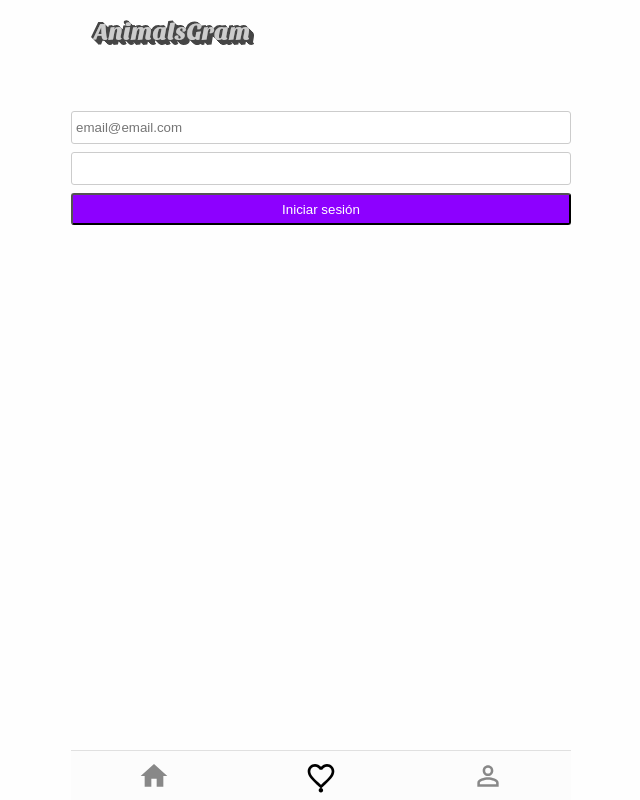
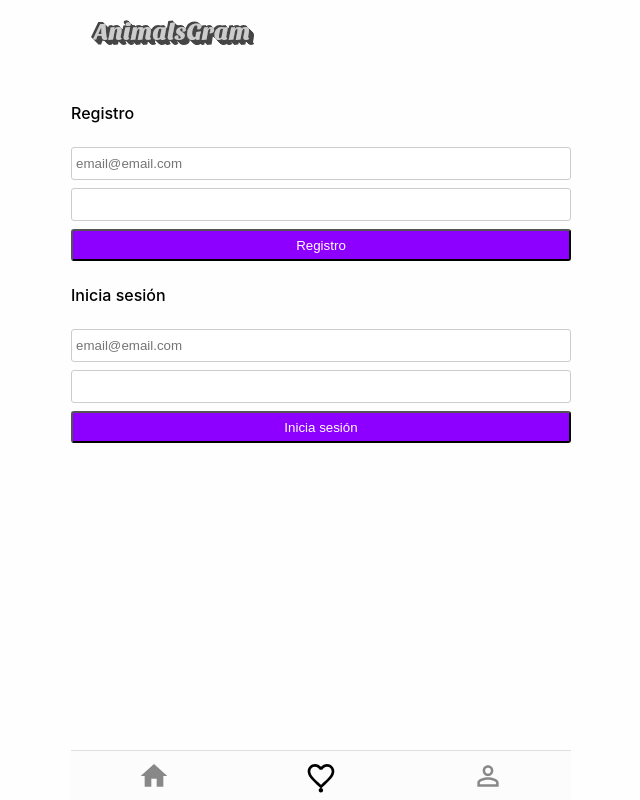
Before and after one commit to QuispeRosasGabriel/react-instagram-front, a React (Create React App) app: page /favs in a window 1280 px wide. Shown: the whole page, without its empty margins (319-959 px from the left). Built offline with nearby package versions, Linux system fonts and the light colour scheme.

Commit message:
register with mutation

```diff
--- a/src/App.js
+++ b/src/App.js
@@ -9,9 +9,9 @@ import { Context } from "./context/Context";
 
 const App = () => {
 
-  const UserLogged = ({children}) => {
+  /*const UserLogged = ({children}) => {
     return children({isAuth: false});
-  }
+  }*/
 
   return (
     <Layout className="">
--- a/src/components/UserForm/index.js
+++ b/src/components/UserForm/index.js
@@ -1,16 +1,22 @@
 import React from 'react'
 import { useInputValue } from '../../hooks/useInputValue'
-import { Button, Form, Input } from './styles';
+import { Button, Form, Input, Title } from './styles';
 
-export const UserForm = ({ onSubmit }) => {
+export const UserForm = ({ onSubmit, title }) => {
     const email = useInputValue('');
     const password = useInputValue('');
-
+    const handleSubmit = (e) => {
+        e.preventDefault();
+        onSubmit({email: email.value, password: password.value});
+    }
     return (
-        <Form onSubmit={onSubmit}>
-            <Input placeholder="email@email.com" {...email} />
-            <Input type="password" {...password} />
-            <Button>Iniciar sesión</Button>
-        </Form>
+        <>
+            <Title>{title}</Title>
+            <Form onSubmit={handleSubmit}>
+                <Input placeholder="email@email.com" {...email} />
+                <Input type="password" {...password} />
+                <Button>{title}</Button>
+            </Form>
+        </>
     )
 }
--- /dev/null
+++ b/src/container/RegisterMutation.js
@@ -0,0 +1,16 @@
+import { gql } from 'apollo-boost';
+import { Mutation } from 'react-apollo';
+
+const Register = gql`
+    mutation signup($input:UserCredentials!) {
+        signup (input: $input)
+    }
+`
+
+export const RegisterMutation = ({children}) => {
+    return (
+        <Mutation mutation={Register}>
+            {children}
+        </Mutation>
+    )
+};
--- a/src/pages/NotRegisteredUser.js
+++ b/src/pages/NotRegisteredUser.js
@@ -1,5 +1,6 @@
 import React from 'react'
 import { UserForm } from '../components/UserForm'
+import { RegisterMutation } from '../container/RegisterMutation'
 import { Context } from '../context/Context'
 
 export const NotRegisteredUser = () => {
@@ -8,7 +9,21 @@ export const NotRegisteredUser = () => {
             {
                 ({activateAuth}) => {
                     return (
-                        <UserForm />
+                        <>
+                            <RegisterMutation>
+                                {
+                                    (register) => {
+                                        const onSubmit = ({email, password}) => {
+                                            const input = {email, password}
+                                            const variables = {input}
+                                            register({variables}).then(activateAuth)
+                                        }
+                                        return <UserForm  title="Registro" onSubmit={onSubmit}/>
+                                    }
+                                }
+                            </RegisterMutation>
+                            <UserForm  title="Inicia sesión" onSubmit={activateAuth}/>
+                        </>
                     )
                 }
             }
```
